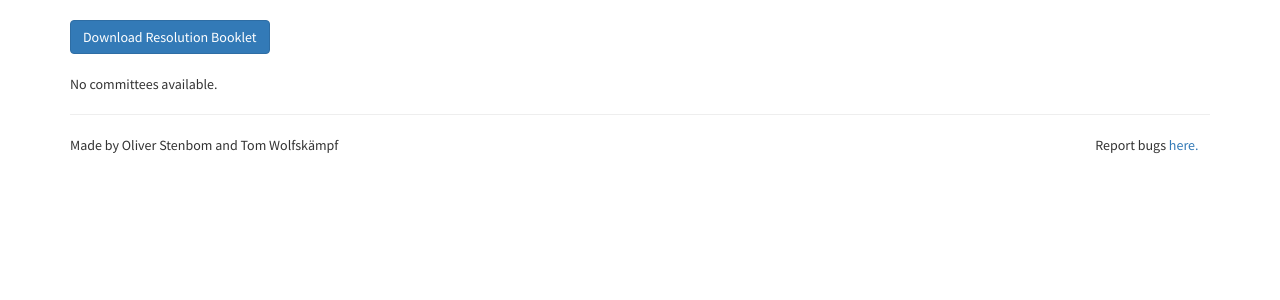
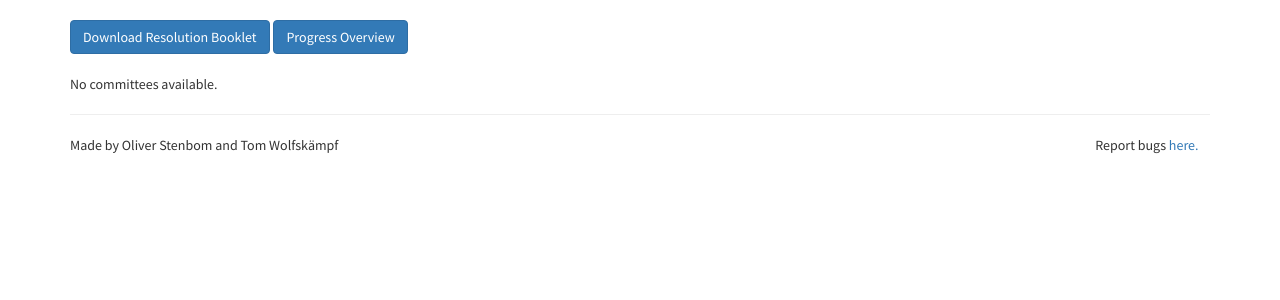
Before and after one commit to eyp-developers/resolutions, a Django app: template res/templates/res/session.html in a window 1280 px wide. Shown: the part 52-352 px from the top of the page. Run offline with Django 3.2, Linux system fonts and the light colour scheme; the template is opened without the code that fills it, so the values that code supplies are empty; some libraries are stand-ins or nearby versions.

Commit message:
add a button linking to the check overview of a session to the session's home page

```diff
--- a/res/templates/res/session.html
+++ b/res/templates/res/session.html
@@ -6,6 +6,8 @@
 {% block content %}
 
 <a href="{% url 'res:resolution_booklet' session.pk %}" class="btn btn-primary">Download Resolution Booklet</a>
+<a href="{% url 'res:check_overview' session.pk %}" class="btn btn-primary">Progress Overview</a>
+
 
 <br>
 <br>
```
